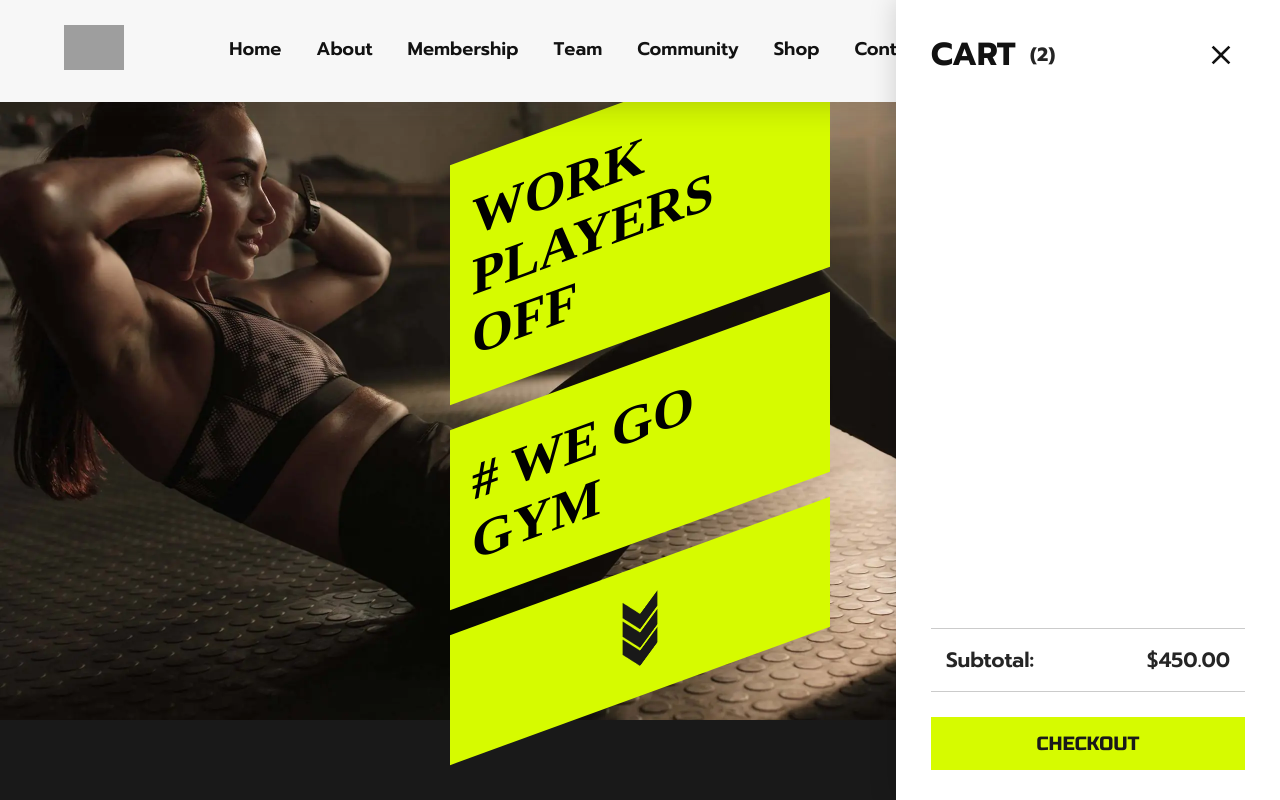
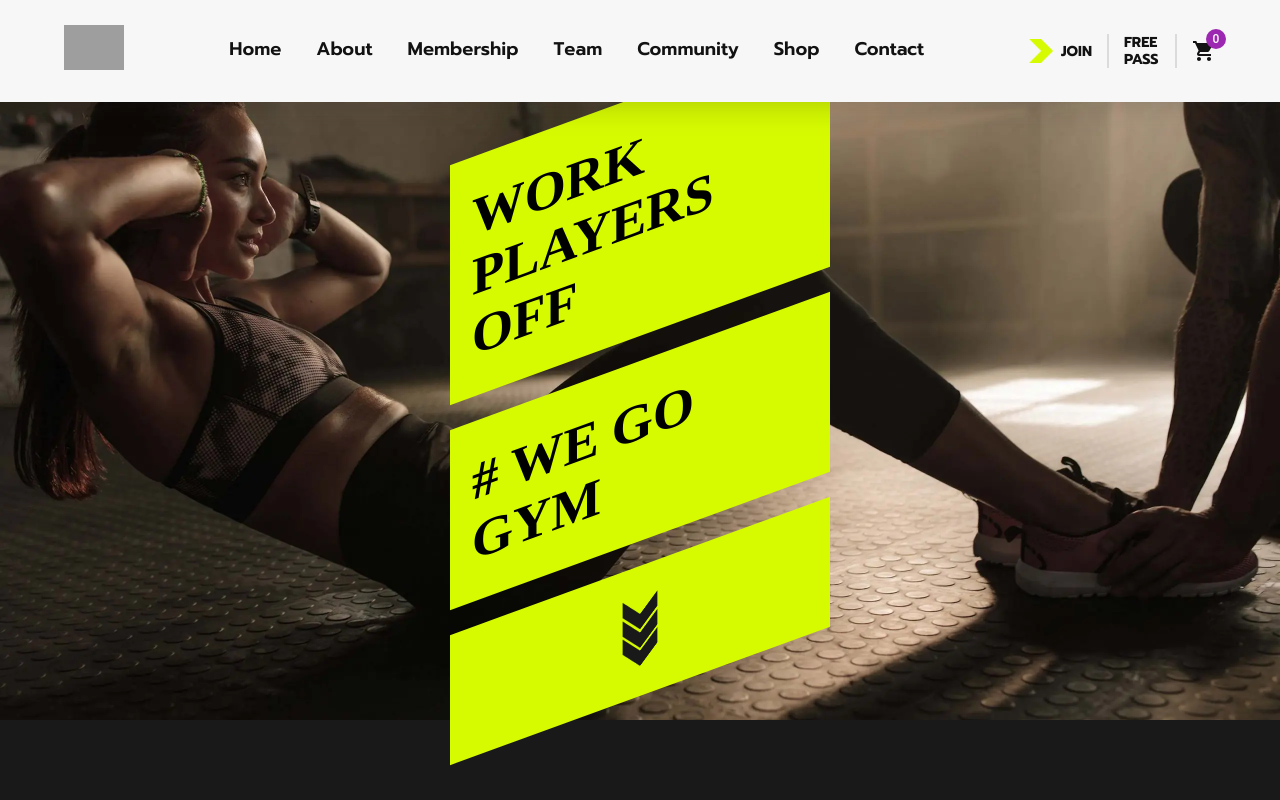
Before and after one commit to KHUNTPRIYANSH/We-Go-Gym, a React (Create React App) app: page / in a window 1280 px wide. Shown: the top 800 px of the page. Built offline with nearby package versions, Linux system fonts and the light colour scheme; grey boxes are pictures that could not be loaded; a web font is replaced by a local one.

Commit message:
add working count number of icon of cart

```diff
--- a/src/App.js
+++ b/src/App.js
@@ -13,6 +13,7 @@ import Mship from "./pages/About/Mship";
 import Blog from "./pages/About/Blog";
 import Shop from "./pages/Shop/Shop";
 import Contact from "./pages/contact/Contact";
+import { CtVisProvider } from "./Providers/CartVisibility";
 import { CartProvider } from "./Providers/CartContext";
 // import Scroll2Top from "./components/Scroll2Top";
 const App = () => {
@@ -21,8 +22,10 @@ const App = () => {
       <CartProvider>
         <Router>
           {/* <Scroll2Top> */}
-          <Nav />
-          <Cart />
+          <CtVisProvider>
+            <Nav />
+            <Cart />
+          </CtVisProvider>
           <Routes>
             <Route path="/" element={<Home />} />
             <Route path="/about" element={<About />} />
--- /dev/null
+++ b/src/Providers/CartVisibility.jsx
@@ -0,0 +1,13 @@
+import { createContext, useState } from "react";
+
+export const CtVis = createContext(null);
+
+export const CtVisProvider = (props) => {
+  const [ctStatus, setctStatus] = useState(0);
+
+  return (
+    <CtVis.Provider value={{ ctStatus, setctStatus }}>
+      {props.children}
+    </CtVis.Provider>
+  );
+};
--- a/src/components/Cart.jsx
+++ b/src/components/Cart.jsx
@@ -1,22 +1,40 @@
-import React, { useContext } from "react";
+import React, { useContext, useRef } from "react";
 import "../styles/Cart.css";
 import { IconButton } from "@mui/material";
 import CloseIcon from "@mui/icons-material/Close";
 // import { Context } from "react";
 import { CartContext } from "../Providers/CartContext";
+import { CtVis } from "../Providers/CartVisibility";
 
 const Cart = () => {
   const crt = React.useContext(CartContext);
+  const ctTog = React.useContext(CtVis);
+  const ctSec = useRef();
+  if (ctSec.current) {
+    console.log(ctTog.ctStatus);
+    console.log(ctSec.current);
+    if (crt && ctTog && ctSec) {
+      if (ctTog.ctStatus === 0) {
+        ctSec.current.style.right = "-500px";
+      } else {
+        ctSec.current.style.right = "0px";
+      }
+    }
+  }
 
   return (
-    <div id="cart-sec">
+    <div ref={ctSec} id="cart-sec">
       <div id="cart-hdr">
         <div id="crt-hd-l">
           <big>CART</big>
-          <small>(2)</small>
+          <small>({crt.cartProduct.length})</small>
         </div>
         <div id="crt-hd-r">
-          <IconButton>
+          <IconButton
+            onClick={() => {
+              ctTog.setctStatus(0);
+            }}
+          >
             <CloseIcon />
           </IconButton>
         </div>
--- a/src/components/Nav.jsx
+++ b/src/components/Nav.jsx
@@ -1,8 +1,18 @@
-import React, { Children, useEffect, useState } from "react";
+import React, { Children, useEffect, useState, useContext } from "react";
 import "../styles/Nav.css";
+import Badge from "@mui/material/Badge";
+import { CartContext } from "../Providers/CartContext";
+import { CtVis } from "../Providers/CartVisibility";
 import { Link } from "react-router-dom";
 import ShoppingCartIcon from "@mui/icons-material/ShoppingCart";
 export const Nav = () => {
+  const cttog = useContext(CtVis);
+  const cartCount = useContext(CartContext);
+  const handleCartBtn = () => {
+    console.log("crt button status : ", cttog.ctStatus);
+    if (cttog.ctStatus === 0) cttog.setctStatus(1);
+    if (cttog.ctStatus === 1) cttog.setctStatus(0);
+  };
   const [toggle, setToggle] = useState(false);
   // const [btn, setBtn] = useState(false);
   let btn;
@@ -74,8 +84,15 @@ export const Nav = () => {
           <Link to="/" id="fp">
             FREE PASS
           </Link>
-          <Link to="/">
-            <ShoppingCartIcon />
+
+          <Link to="/" onClick={handleCartBtn}>
+            <Badge
+              color="secondary"
+              badgeContent={cartCount.cartProduct.length}
+              showZero
+            >
+              <ShoppingCartIcon />
+            </Badge>
           </Link>
         </div>
         <div id="togg" onClick={handleToggle} isActive={btn}>
--- a/src/styles/Cart.css
+++ b/src/styles/Cart.css
@@ -4,7 +4,8 @@
     color: #252525;
     position: fixed;
     background: #fff;
-    right: 0;
+    right: -500px;
+    transition: 0.3s ease-in-out;
     z-index: 111111;
     display: flex;
     box-shadow: 0 0 25px 1px rgba(0, 0, 0, 0.151);
```
